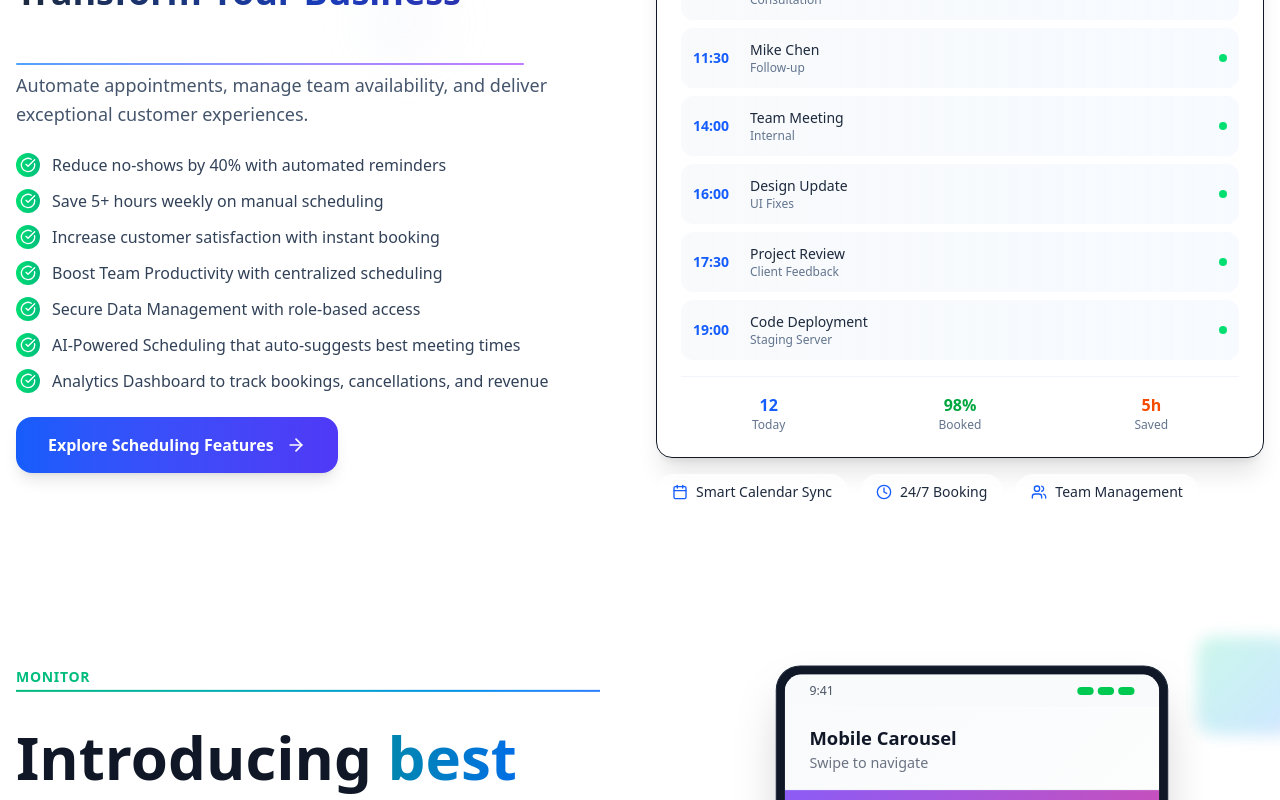
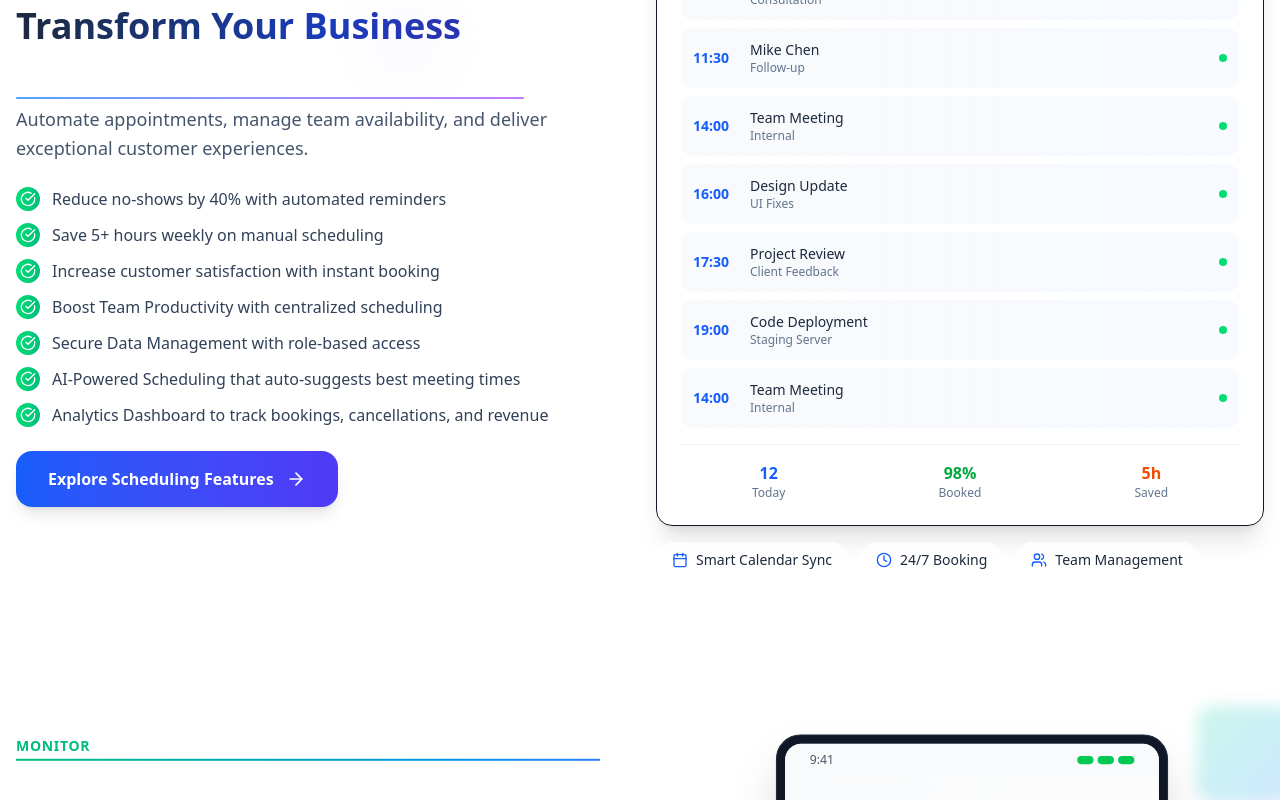
Before and after one commit to kanishka-commits/BizFlow, a React (Vite) app: page / in a window 1280 px wide. Shown: the part 2238-3038 px from the top of the page. Built offline with nearby package versions, Linux system fonts and the light colour scheme.

Commit message:
Update schedule timing and added points

```diff
--- a/src/components/ScheduleSection.jsx
+++ b/src/components/ScheduleSection.jsx
@@ -205,6 +205,7 @@ const ScheduleSection = () => {
                   { time: "16:00", client: "Design Update", type: "UI Fixes" },
                   { time: "17:30", client: "Project Review", type: "Client Feedback" },
                   { time: "19:00", client: "Code Deployment", type: "Staging Server" },
+                  { time: "14:00", client: "Team Meeting", type: "Internal" }
 
                 ].map((appointment, index) => (
                   <motion.div
```
